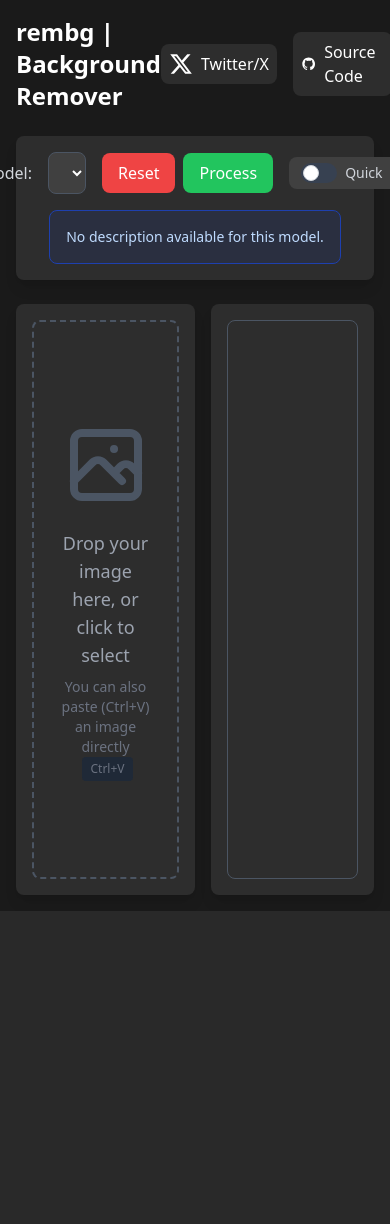
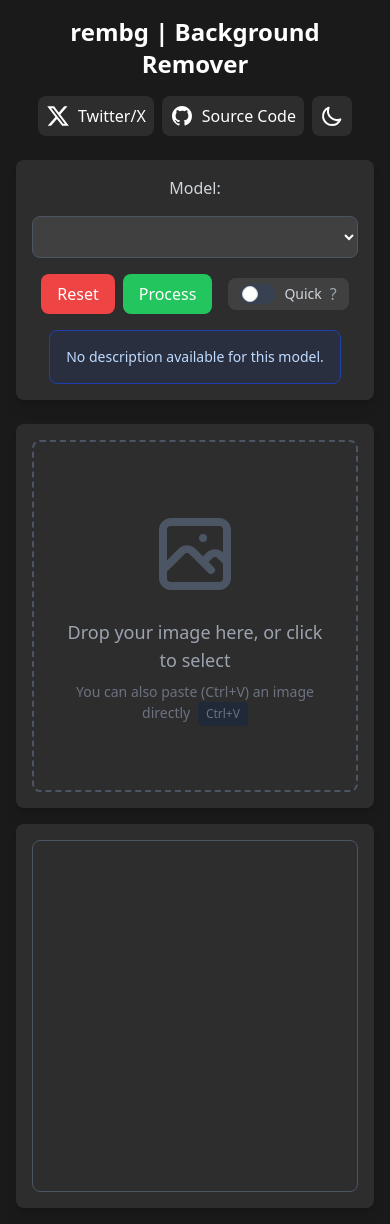
Before and after one commit to narendnp/rembg-web, a Flask app: page / in a window 390 px wide; the page is wider, and only the part inside the window is pictured. Before the commit the page ends 911 px from the top of that part, so only its background shows below. Run offline with Flask 3, Linux system fonts and the light colour scheme; data that the repository does not hold is empty; some libraries are stand-ins or nearby versions.

Commit message:
responsive design tweaks

```diff
--- a/templates/index.html
+++ b/templates/index.html
@@ -1,6 +1,7 @@
 <!DOCTYPE html>
 <html class="dark">
 <head>
+    <meta name="viewport" content="width=device-width, initial-scale=1.0">
     <title>rembg | Background Remover</title>
     <script src="https://cdn.tailwindcss.com"></script>
     <script>
@@ -24,9 +25,9 @@
     <div class="container mx-auto p-4">
         <div class="flex flex-col gap-6">
             <!-- Header -->
-            <div class="flex justify-between items-center">
-                <h1 class="text-2xl font-bold text-gray-800 dark:text-white">rembg | Background Remover</h1>
-                <div class="flex items-center gap-4">
+            <div class="flex flex-col sm:flex-row justify-between items-center gap-4">
+                <h1 class="text-2xl font-bold text-gray-800 dark:text-white text-center sm:text-left">rembg | Background Remover</h1>
+                <div class="flex items-center gap-2 sm:gap-4">
                     <a href="https://x.com/narendnp_" target="_blank" rel="noopener noreferrer" class="flex items-center gap-2 p-2 rounded-lg bg-gray-200 dark:bg-dark-200 text-gray-800 dark:text-white" title="Twitter Profile">
                         <svg class="w-6 h-6" fill="currentColor" viewBox="0 0 24 24" aria-hidden="true">
                             <path d="M18.244 2.25h3.308l-7.227 8.26 8.502 11.24H16.17l-5.214-6.817L4.99 21.75H1.68l7.73-8.835L1.254 2.25H8.08l4.713 6.231zm-1.161 17.52h1.833L7.084 4.126H5.117z" />
@@ -50,9 +51,9 @@
 
             <!-- Model Selection -->
             <div class="flex flex-col gap-4 bg-white dark:bg-dark-200 p-4 rounded-lg shadow-lg">
-                <div class="flex justify-center items-center gap-4">
+                <div class="flex flex-wrap justify-center items-center gap-4">
                     <label for="modelSelect" class="text-gray-700 dark:text-gray-300 font-medium">Model:</label>
-                    <select id="modelSelect" onchange="updateModelDescription()" class="w-64 p-2 border rounded-lg bg-white dark:bg-dark-300 text-gray-800 dark:text-white border-gray-300 dark:border-gray-600">
+                    <select id="modelSelect" onchange="updateModelDescription()" class="w-full sm:w-64 p-2 border rounded-lg bg-white dark:bg-dark-300 text-gray-800 dark:text-white border-gray-300 dark:border-gray-600">
                         <!-- Options will be populated dynamically by JavaScript -->
                     </select>
                     <div class="flex items-center gap-2">
@@ -88,9 +89,9 @@
                 </div>
             </div>
 
-            <div class="flex gap-4 h-[70vh]">
+            <div class="flex flex-col lg:flex-row gap-4 lg:h-[70vh]">
                 <!-- Left Panel -->
-                <div class="w-1/2 bg-white dark:bg-dark-200 rounded-lg shadow-lg p-4"
+                <div class="w-full lg:w-1/2 h-96 lg:h-full bg-white dark:bg-dark-200 rounded-lg shadow-lg p-4"
                      id="dropZone"
                      ondrop="dropHandler(event)"
                      ondragover="dragOverHandler(event)">
@@ -112,15 +113,15 @@
                                     <span class="inline-block ml-1 px-2 py-1 bg-gray-100 dark:bg-gray-800 rounded text-xs">Ctrl+V</span>
                                 </p>
                             </label>
-                            <input type="file" id="fileInput" class="hidden" accept="image/*">
+                            <input type="file" id="fileInput" class="hidden" accept="image/png,image/jpeg,image/webp">
                         </div>
                     </div>
                 </div>
 
                 <!-- Right Panel -->
-                <div class="w-1/2 bg-white dark:bg-dark-200 rounded-lg shadow-lg p-4">
+                <div class="w-full lg:w-1/2 h-96 lg:h-full bg-white dark:bg-dark-200 rounded-lg shadow-lg p-4">
                     <div class="flex flex-col h-full">
-                        <div id="outputContainer" class="flex-1 border rounded-lg overflow-hidden dark:border-gray-600 relative">
+                        <div id="outputContainer" class="flex-1 border rounded-lg overflow-hidden dark:border-gray-600 relative h-full">
                             <div id="loadingIndicator" class="hidden absolute inset-0 bg-black bg-opacity-50 flex items-center justify-center">
                                 <div class="animate-spin rounded-full h-12 w-12 border-4 border-white border-t-transparent"></div>
                             </div>
```
